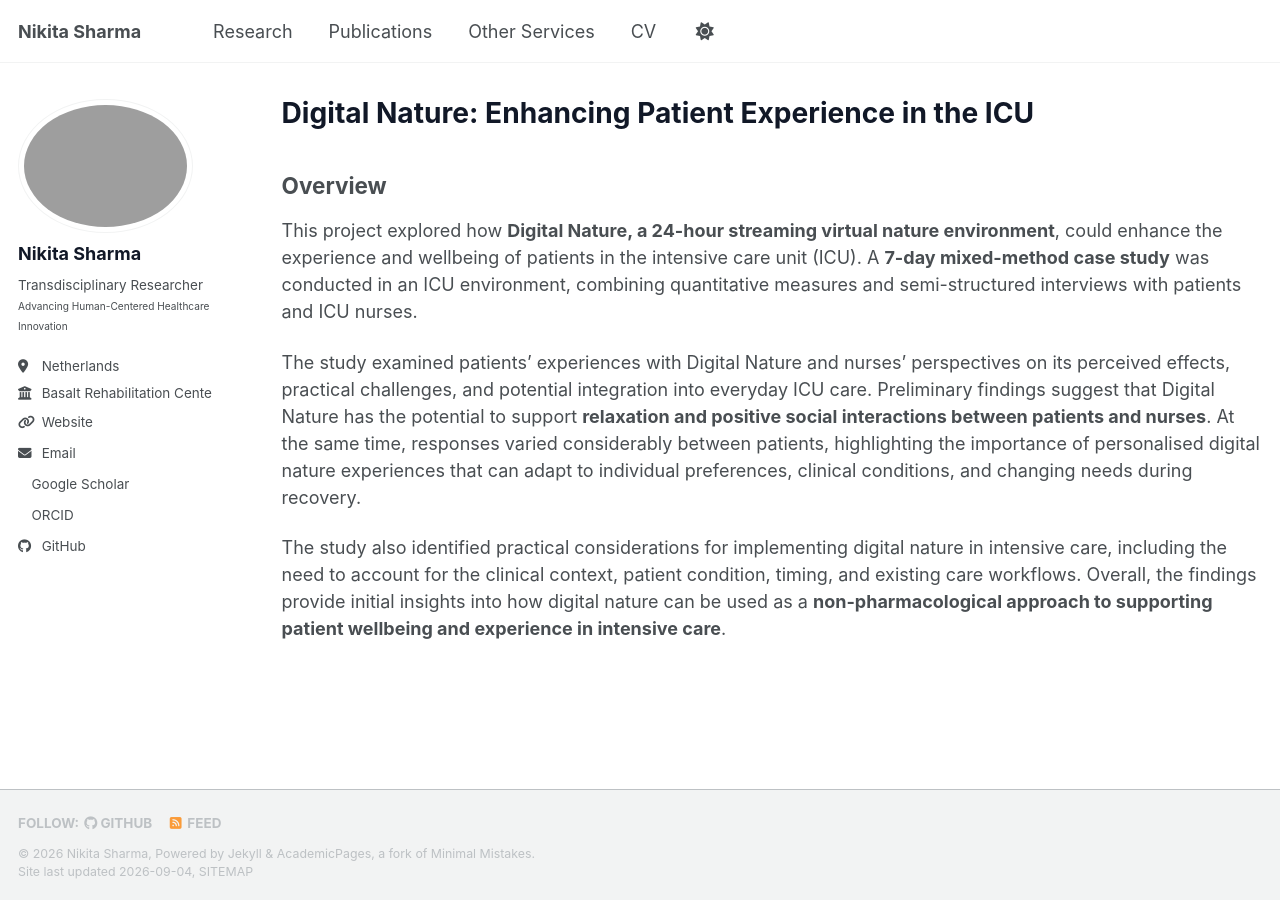
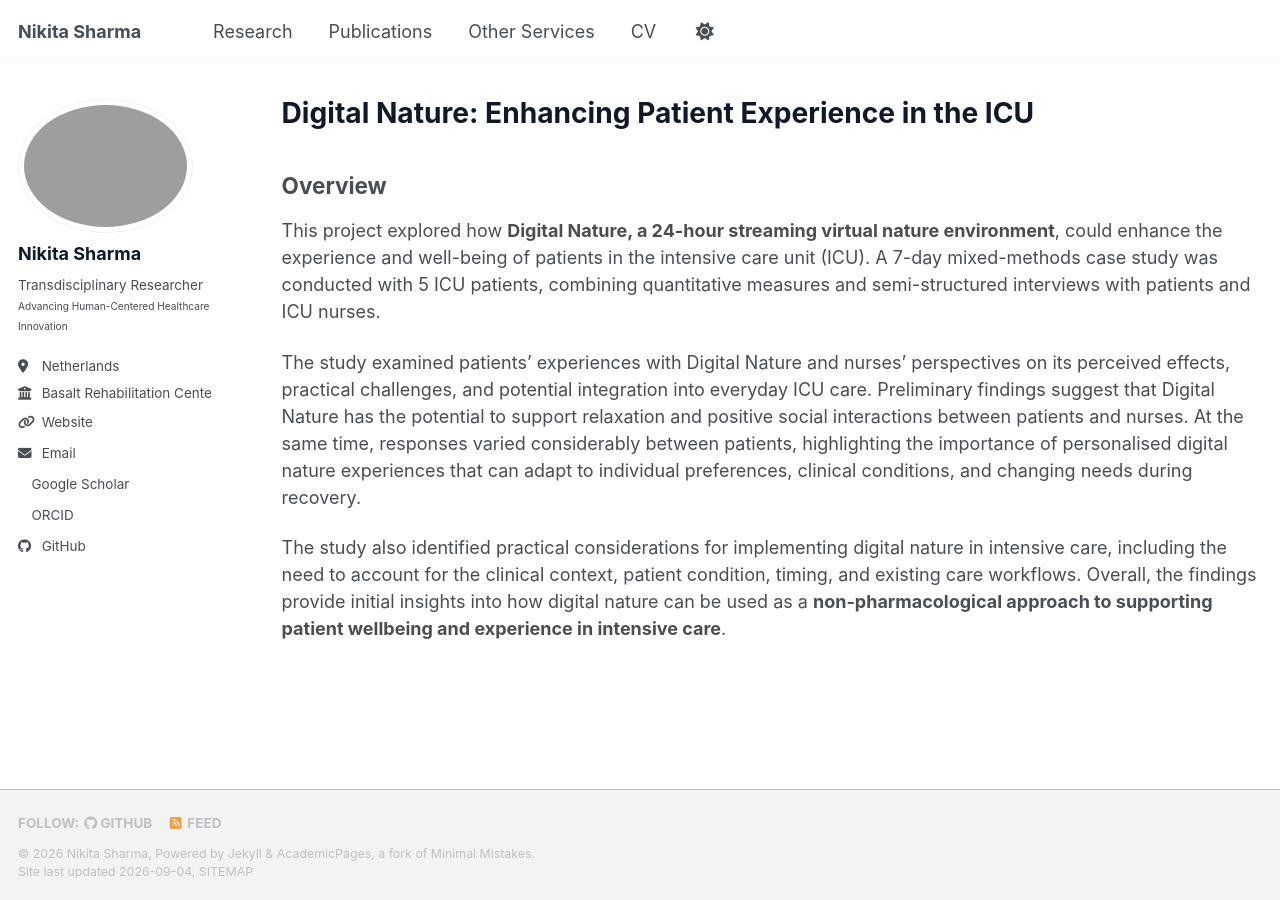
Before and after one commit to nikitasharma14/Portfolio, a Jekyll site: the page built from _portfolio/ICU.md, in a window 1280 px wide. Built offline with Jekyll 4.4.1, drawn with Linux system fonts in a browser that asks for light colours; a style sheet for code colours, icons or effects is not loaded.

Commit message:
Update ICU.md

```diff
--- a/_portfolio/ICU.md
+++ b/_portfolio/ICU.md
@@ -21,8 +21,8 @@ skills:
 ---
 ## Overview
 
-This project explored how **Digital Nature, a 24-hour streaming virtual nature environment**, could enhance the experience and wellbeing of patients in the intensive care unit (ICU). A **7-day mixed-method case study** was conducted in an ICU environment, combining quantitative measures and semi-structured interviews with patients and ICU nurses.
+This project explored how **Digital Nature, a 24-hour streaming virtual nature environment**, could enhance the experience and well-being of patients in the intensive care unit (ICU). A 7-day mixed-methods case study was conducted with 5 ICU patients, combining quantitative measures and semi-structured interviews with patients and ICU nurses.
 
-The study examined patients’ experiences with Digital Nature and nurses’ perspectives on its perceived effects, practical challenges, and potential integration into everyday ICU care. Preliminary findings suggest that Digital Nature has the potential to support **relaxation and positive social interactions between patients and nurses**. At the same time, responses varied considerably between patients, highlighting the importance of personalised digital nature experiences that can adapt to individual preferences, clinical conditions, and changing needs during recovery.
+The study examined patients’ experiences with Digital Nature and nurses’ perspectives on its perceived effects, practical challenges, and potential integration into everyday ICU care. Preliminary findings suggest that Digital Nature has the potential to support relaxation and positive social interactions between patients and nurses. At the same time, responses varied considerably between patients, highlighting the importance of personalised digital nature experiences that can adapt to individual preferences, clinical conditions, and changing needs during recovery.
 
 The study also identified practical considerations for implementing digital nature in intensive care, including the need to account for the clinical context, patient condition, timing, and existing care workflows. Overall, the findings provide initial insights into how digital nature can be used as a **non-pharmacological approach to supporting patient wellbeing and experience in intensive care**.
```
